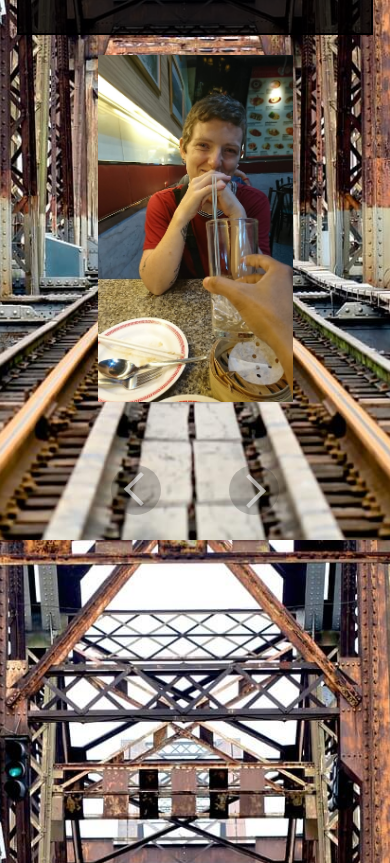
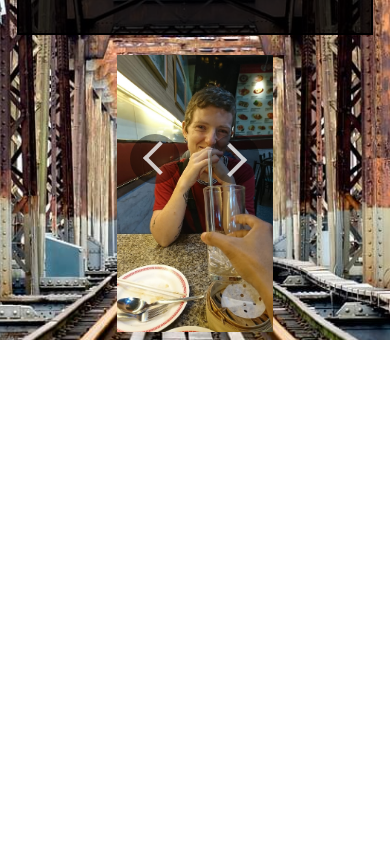
Before and after one commit to beejathon/restaurant-page, a website built with webpack: page src/index.html in a window 390 px wide. Shown: the part 1992-2855 px from the top of the page. After the commit the page ends 2332 px from the top, so only its background shows below. Built offline with nearby package versions, Linux system fonts and the light colour scheme.

Commit message:
fixed mobile view

```diff
--- a/src/slider.js
+++ b/src/slider.js
@@ -95,7 +95,7 @@ function addSliderEvents() {
   const frame = document.querySelector('#frame');
   const images = document.querySelectorAll('.frame img');
 
-  frame.style.transform = `translateX(${counter * -50}vw)`;
+  frame.style.transform = `translateX(${counter * -40}vw)`;
 
   const prevBtn = document.querySelector('#prevBtn');
   const nextBtn = document.querySelector('#nextBtn');
@@ -104,15 +104,14 @@ function addSliderEvents() {
       if (counter <= 0) return;
       frame.style.transition = "transform 0.4s ease-in-out";
       counter--;
-      frame.style.transform = `translateX(${counter * -50}vw)`;
-      console.log(counter)
+      frame.style.transform = `translateX(${counter * -40}vw)`;
   });
 
   nextBtn.addEventListener('click', () => {
       if (counter >= images.length - 1) return;
       frame.style.transition = "transform 0.4s ease-in-out";
       counter++;
-      frame.style.transform = `translateX(${counter * -50}vw)`;
+      frame.style.transform = `translateX(${counter * -40}vw)`;
       console.log(counter)
   });
 
@@ -120,12 +119,12 @@ function addSliderEvents() {
       if (images[counter].id ==='lastClone') {
           frame.style.transition = 'none';
           counter = images.length -2;
-          frame.style.transform = `translateX(${counter * -50}vw)`;
+          frame.style.transform = `translateX(${counter * -40}vw)`;
       }
       if (images[counter].id ==='firstClone') {
           frame.style.transition = 'none';
           counter = 1;
-          frame.style.transform = `translateX(${counter * -50}vw)`;
+          frame.style.transform = `translateX(${counter * -40}vw)`;
       }
   });
 }
--- a/src/style.css
+++ b/src/style.css
@@ -82,7 +82,7 @@ nav {
 }
 
 .slider {
-    width: 50vw;
+    width: 40vw;
     margin: auto;
     overflow: hidden;
     position: relative;
@@ -91,20 +91,20 @@ nav {
 .frame {
     display: flex;
     width: 100%;
-    height: 800px;
+    height: auto;
     padding: 0px;
     box-sizing: border-box;
 }
 
 .slideImg {
-    width: 50vw;
-    height: max-content;
-    align-self: flex-start;
+    width: 40vw;
+    justify-self: center;
+    align-self: center;
 }
 
 .arr {
     position: relative;
-    background-color: rgba(0, 0, 0, 0.2);
+    background-color: rgba(0, 0, 0, 0.4);
     height: 50px;
     width: 50px;
     border-radius: 50%;
@@ -113,7 +113,7 @@ nav {
 }
 
 .arr:hover {
-    box-shadow: 0px 0px 20px 20px rgba(0, 0, 0, 0.178)
+    box-shadow: 0px 0px 20px 20px rgba(0, 0, 0, 0.5)
 }
 
 .arr div {
@@ -125,7 +125,7 @@ nav {
     transform: rotate(45deg);
     left: 14px;
     top: 18px;
-    opacity: 0.6;
+    opacity: 0.8;
 }
 
 .next {
@@ -138,14 +138,14 @@ nav {
 
 .next-wrapper {
     position: absolute;
-    top: 50%;
+    bottom: 50%;
     z-index: 10;
     right: 2%;
 }
 
 .prev-wrapper {
     position: absolute;
-    top: 50%;
+    bottom: 50%;
     z-index: 10;
     left: 2%;
 }
@@ -159,10 +159,11 @@ nav {
 }
 
 .user-info {
-    width: 400px;
+    width: 80vw;
 }
 
 .user-message {
+    width: 80vw;
     height: 250px;
 }
 
```
Also changed, not shown: dist/main.js.
